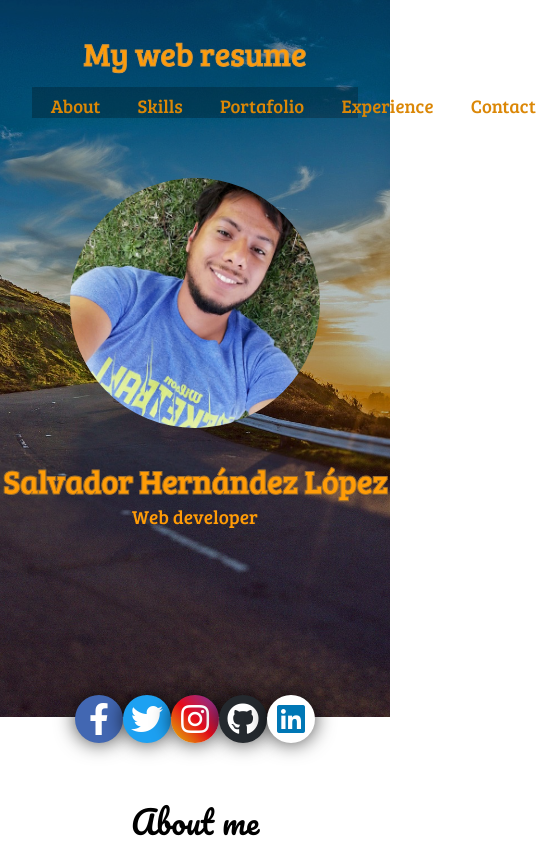
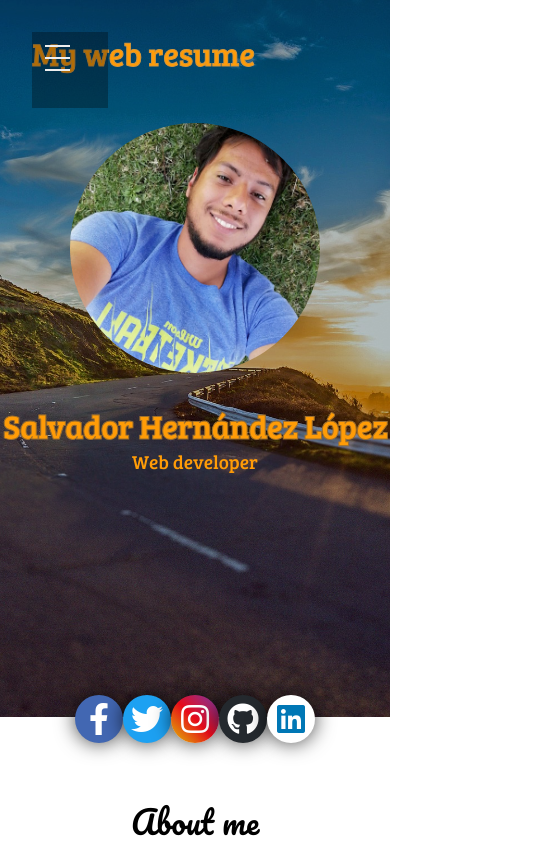
Before and after one commit to ChavaTI/react-portfolio, a React (Create React App) app: page / in a window 390 px wide. Shown: the top 844 px of the page, 554 px wide, since content can reach past the window. Built offline with nearby package versions, Linux system fonts and the light colour scheme.

Commit message:
add the hamburger

```diff
--- a/src/components/commons/Nav.jsx
+++ b/src/components/commons/Nav.jsx
@@ -4,37 +4,33 @@ import { Link } from 'react-scroll';
 const Nav = () => {
   return (
     <nav>
-      <div className="nav-title">
-        <p>My web resume</p>
+      <input type="checkbox" id="nav-check" />
+      <div className="nav-header">
+        <div className="nav-title">My web resume</div>
+      </div>
+      <div className="nav-btn">
+        <label className="nav-check">
+          <span></span>
+          <span></span>
+          <span></span>
+        </label>
       </div>
       <div className="nav-navigator">
-        <ul>
-          <li>
         <Link to="about" smooth={true}>
           About
         </Link>
-          </li>
-          <li>
         <Link to="skills" smooth={true}>
           Skills
         </Link>
-          </li>
-          <li>
         <Link to="portfolio" smooth={true}>
           Portafolio
         </Link>
-          </li>
-          <li>
         <Link to="experience" smooth={true}>
           Experience
         </Link>
-          </li>
-          <li>
         <Link to="contact" smooth={true}>
           Contact
         </Link>
-          </li>
-        </ul>
       </div>
     </nav>
   );
--- a/src/index.css
+++ b/src/index.css
@@ -1,6 +1,6 @@
-@import url("https://fonts.googleapis.com/css?family=Bree+Serif&display=swap");
-@import url("https://fonts.googleapis.com/css?family=Pacifico&display=swap");
-@import url("https://fonts.googleapis.com/css?family=Courgette&display=swap");
+@import url('https://fonts.googleapis.com/css?family=Bree+Serif&display=swap');
+@import url('https://fonts.googleapis.com/css?family=Pacifico&display=swap');
+@import url('https://fonts.googleapis.com/css?family=Courgette&display=swap');
 
 * {
   margin: 0;
@@ -13,7 +13,6 @@
   justify-content: flex-start;
   align-items: stretch;
   align-content: stretch;
-
 }
 
 header {
@@ -36,51 +35,40 @@ header {
 }
 
 nav {
-  display: flex;
   margin: 2em;
-  font-family: "Bree Serif", serif, Ubuntu;
+  font-family: 'Bree Serif', serif, Ubuntu;
+  position: relative;
 }
 
-
-.nav-title {
-  order: 0;
-  flex-grow: 2;
-}
-
-.nav-title p {
+.nav-header {
+  display: inline;
   text-decoration: none;
   color: #ff9c07;
   font-size: 2em;
   -webkit-text-stroke: 1px #d5963d;
 }
 
-.nav-navigator {
-  align-self: center;
-  order: 1;
-  background: rgba(0, 0, 0, 0.25);
-  max-width: 538px;
-  width:100%;
+.nav-title {
+  display: inline-block;
 }
 
-.nav-navigator ul {
-  display: flex;
-  text-align: center;
+.nav-btn {
+  display: none;
 }
 
-.nav-navigator ul li {
-  display: inline;
-  padding-right: 1em;
-  padding-left: 1em;
-  padding-top: 0.3em;
-  font-size: 14pt;
-  text-decoration: none;
-  margin: 0;
-  list-style-type: none;
+.nav-navigator {
+  display: inline-block;
+  float: right;
+  background: rgba(0, 0, 0, 0.25);
 }
 
 .nav-navigator a {
+  display: inline-block;
   text-decoration: none;
   color: #db8706;
+  margin: 5px;
+  font-size: 14pt;
+  cursor: pointer;
 }
 
 .nav-navigator a:hover {
@@ -89,10 +77,8 @@ nav {
   text-decoration: underline;
 }
 
-.nav-navigator li:hover {
-  position: sticky;
-  font-size: 1.3em;
-  color: #1d1d1d;
+#nav-check {
+  display: none;
 }
 
 .img-container {
@@ -113,7 +99,7 @@ nav {
   flex-direction: column;
   justify-content: center;
   margin-top: 2em;
-  font-family: "Bree Serif", serif, Ubuntu;
+  font-family: 'Bree Serif', serif, Ubuntu;
   text-align: center;
   color: #ff9c07;
 }
@@ -222,7 +208,7 @@ section {
   font-size: 2em;
   text-align: center;
   margin-bottom: 1em;
-  font-family: "Pacifico", cursive;
+  font-family: 'Pacifico', cursive;
 }
 
 .card-body {
@@ -230,7 +216,7 @@ section {
   justify-content: center;
   align-items: center;
   font-size: 1.5em;
-  font-family: "Courgette", cursive;
+  font-family: 'Courgette', cursive;
   text-align: justify;
 }
 
@@ -249,7 +235,7 @@ section {
   align-items: center;
   justify-content: center;
   font-size: 1.5em;
-  font-family: "Courgette", cursive;
+  font-family: 'Courgette', cursive;
   padding: 1em;
   padding-bottom: 2em;
   /* overflow-x: scroll; */
@@ -414,16 +400,54 @@ footer {
   background-color: #191f26;
   color: #777777;
 }
+/*https://codepen.io/chavati/pen/MWjjKde*/
+@media (max-width: 840px) {
+  .nav-btn {
+    display: inline-block;
+    position: absolute;
+    right: 0px;
+    left: 0px;
+  }
+  .nav-btn > label {
+    display: inline-block;
+    width: 50px;
+    height: 50px;
+    padding: 13px;
+  }
+  .nav-btn > label:hover,
+  nav #nav-check ~ .nav-btn > label {
+    background-color: rgba(0, 0, 0, 0.3);
+  }
+  .nav-btn > label > span {
+    display: block;
+    width: 25px;
+    height: 10px;
+    border-top: 2px solid #eee;
+  }
 
-@media (max-width: 840px){
-  nav {
-    flex-direction: column;
-    text-align: center;
-    justify-content: center;
+  .nav-navigator {
+    position: absolute;
+    display: block;
+    width: 100%;
+    background-color: #333;
+    height: 0px;
+    transition: all 0.3s ease-in;
+    overflow-y: hidden;
+    top: 50px;
+    left: 0px;
   }
-  nav div {
-    margin-bottom: 12px;
+  .nav-navigator > a {
+    display: block;
+    width: 100%;
   }
+  #nav-check:not(:checked) ~ .nav-navigator {
+    height: 0px;
+  }
+  #nav-check:checked ~ .nav-navigator {
+    height: calc(100vh - 50px);
+    overflow-y: auto;
+  }
+
   .card-body {
     flex-direction: column;
   }
@@ -436,7 +460,7 @@ footer {
   .card-body-skills {
     display: block;
   }
-  .card-t{
+  .card-t {
     border-radius: 0;
     transform: none;
     width: 100vw;
```
Lines whose indentation alone changed are shown as unchanged.
